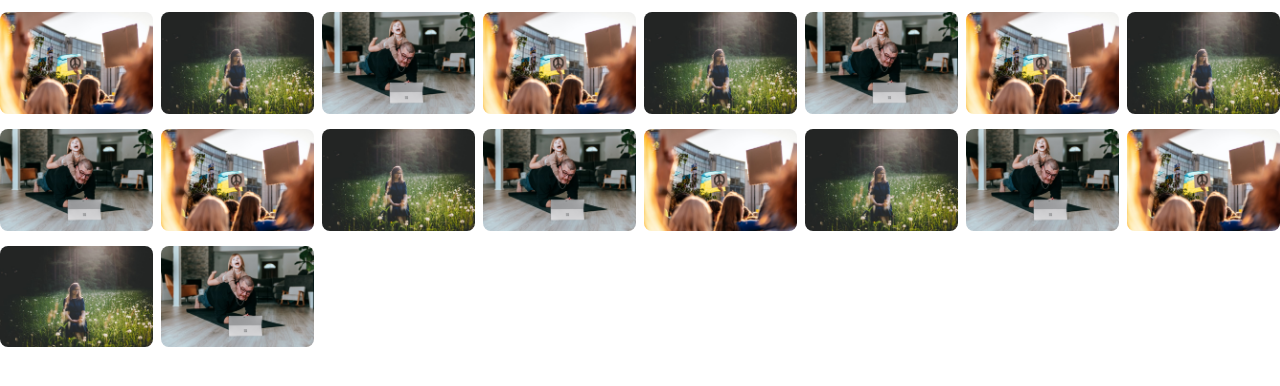
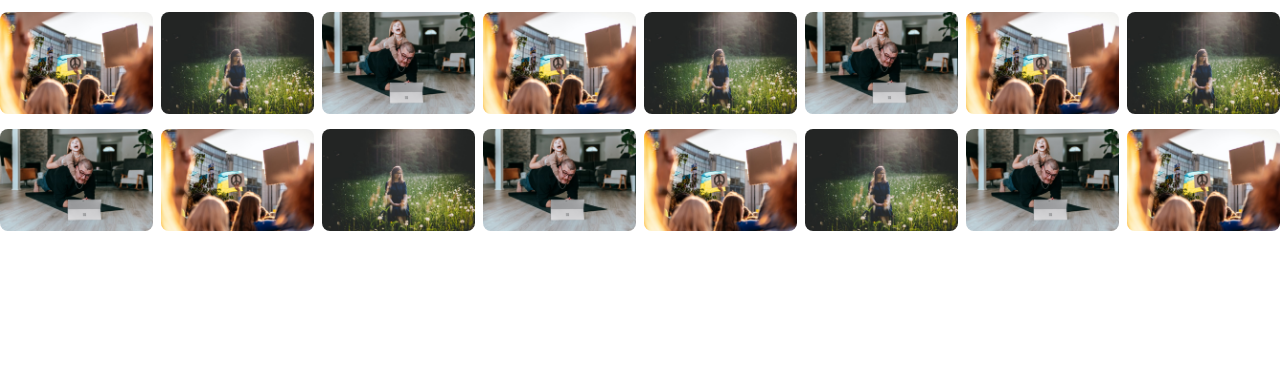
Before and after one commit to pereiradilson/guilherme, a Next.js app: page /components/Arts in a window 1280 px wide. Shown: the top 386 px of the page. Built offline with nearby package versions, Linux system fonts and the light colour scheme.

Commit message:
Modal window

```diff
--- a/src/pages/components/Arts/index.tsx
+++ b/src/pages/components/Arts/index.tsx
@@ -19,8 +19,6 @@ export default function Arts() {
       <Art src="image-2.jpg" alt="Imagem 2" type="photo" />
       <Art src="image-3.jpg" alt="Imagem 3" type="photo" />
       <Art src="image-1.jpg" alt="Imagem 1" type="photo" />
-      <Art src="image-2.jpg" alt="Imagem 2" type="photo" />
-      <Art src="image-3.jpg" alt="Imagem 3" type="photo" />
     </div>
   );
 }
```
